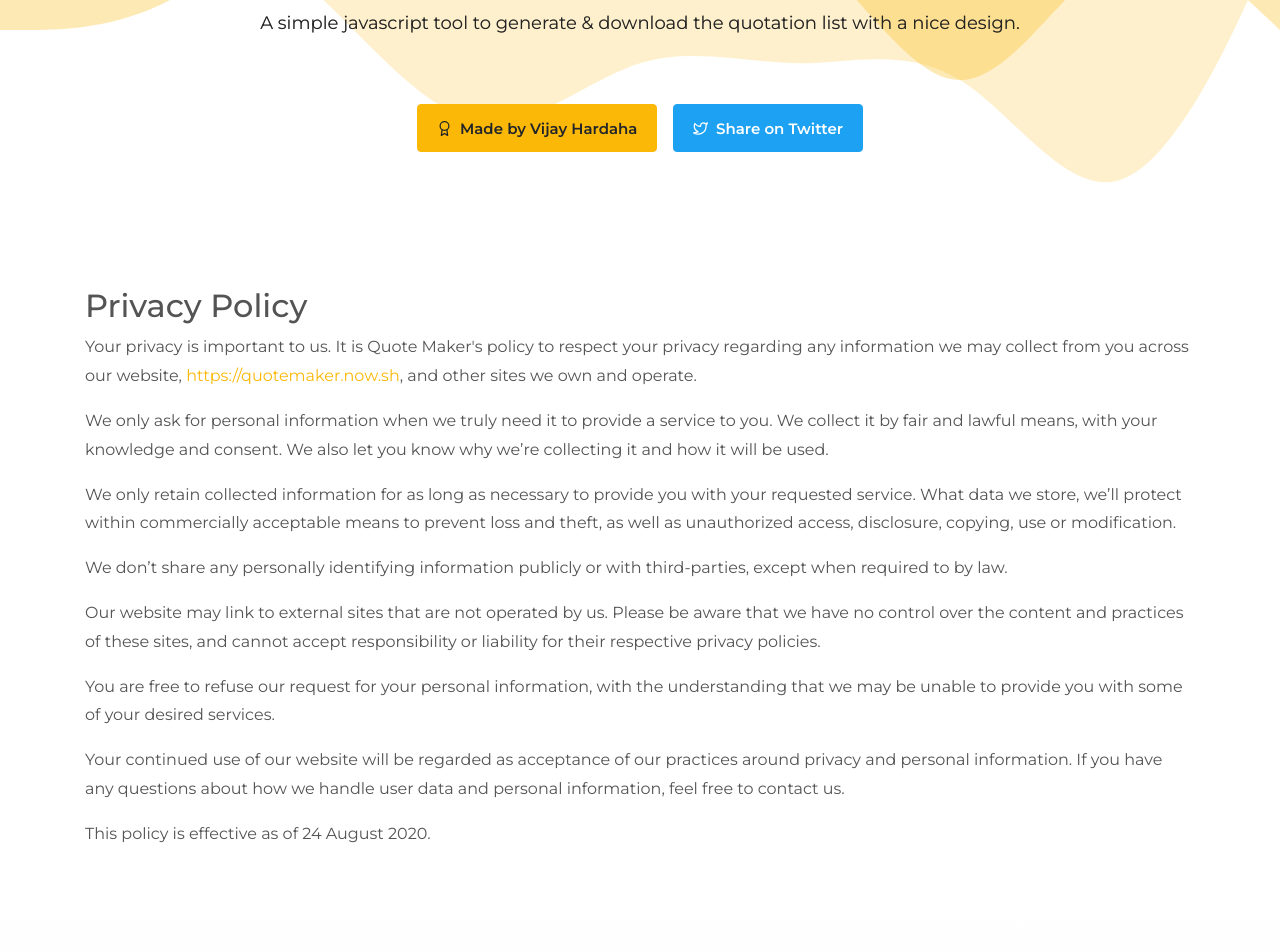
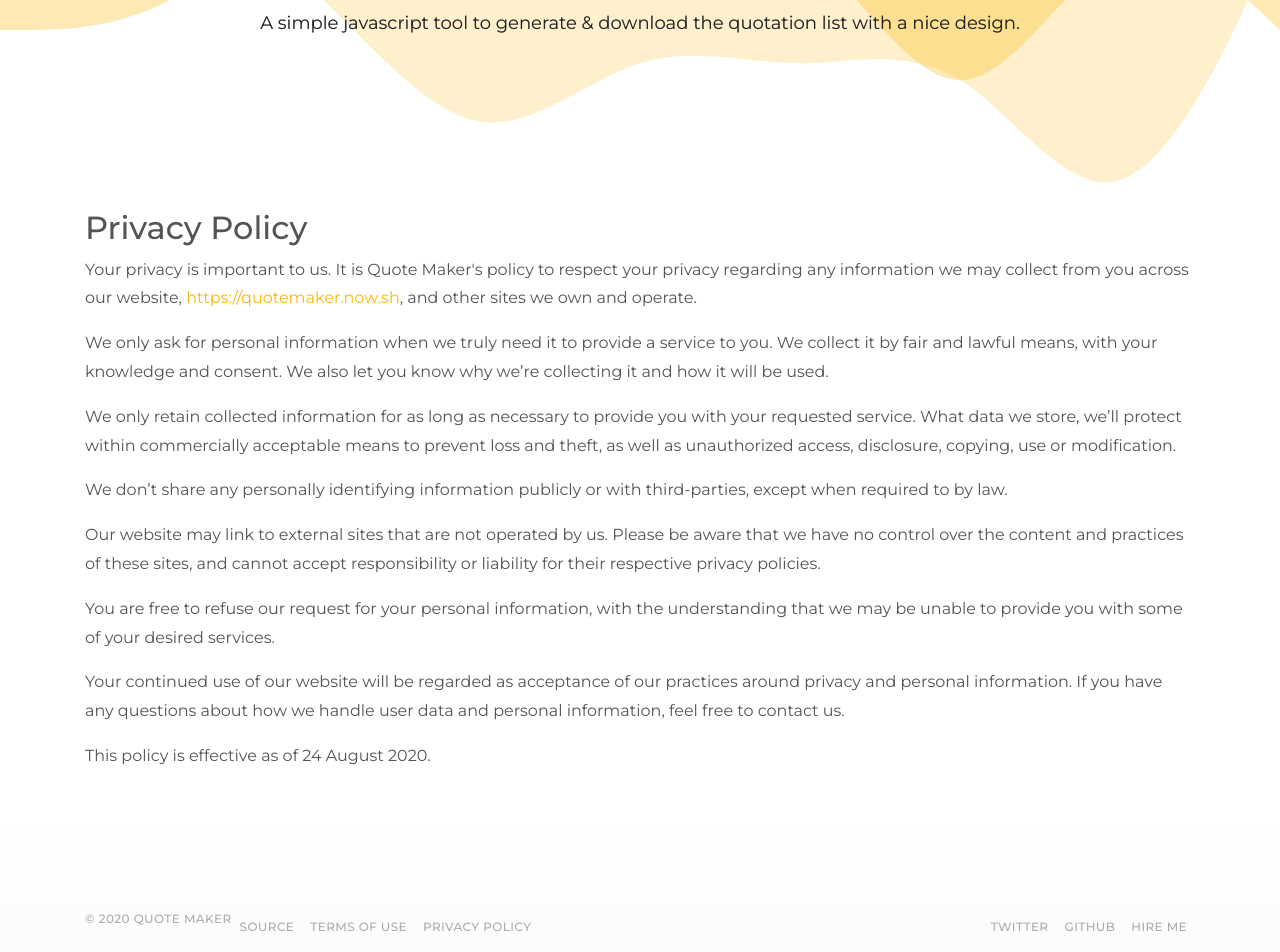
Before and after one commit to vijayhardaha/quotemaker.now.sh, a Next.js app: page /privacy-policy in a window 1280 px wide. Shown: the part 220-1172 px from the top of the page. Built offline with nearby package versions, Linux system fonts and the light colour scheme; a web font is replaced by a local one.

Commit message:
Fix issues

```diff
--- a/components/footer.js
+++ b/components/footer.js
@@ -46,7 +46,7 @@
 			<footer className="site-footer">
 				<Wrapper>
 					<div className="footer-inner">
-						<p className="copyright">&copy; 2020 Quotemaker</p>
+						<p className="copyright">&copy; 2020 <Link href="/">Quote Maker</Link></p>
 						<div className="links">
 							{links.map(({ url, title, external }, i) => {
 								return external ? (
--- a/components/form/builder.js
+++ b/components/form/builder.js
@@ -212,7 +212,7 @@
 				</Form>
 			)}
 			<Mobile>
-				<div class="bg-primary text-white p-3 mb-5 rounded">
+				<div className="bg-primary text-white p-3 mb-5 rounded">
 					<p className="mb-0">
 						This tool does not support preview on small screen.
 						Please use a device with big screen to see the previews.
--- a/components/form/modal.js
+++ b/components/form/modal.js
@@ -14,7 +14,7 @@
 				<h3 className="modal-heading">Reset data?</h3>
 				<p className="modal-text">
 					This can't be undone. All the form data will be set to
-					default data and you all changes will be gone.
+					default data and all your changes will be gone.
 				</p>
 				<div className="modal-actions">
 					<Button
--- a/components/header.js
+++ b/components/header.js
@@ -1,7 +1,7 @@
 /**
  * External dependancies
  */
-import { FiAward, FiTwitter } from "react-icons/fi";
+import Link from "next/link";
 
 /**
  * Internal dependancies
@@ -38,29 +38,11 @@
 			<header className="site-header">
 				<Wrapper>
 					<div className="header-content">
-						<h1 className="site-title">Quote Maker</h1>
+						<h1 className="site-title"><Link href="/">Quote Maker</Link></h1>
 						<p className="site-description">
 							A simple javascript tool to generate & download the
 							quotation list with a nice design.
 						</p>
-						<a
-							type="button"
-							href="http://twitter.com/vijayhardaha"
-							className="btn btn-primary"
-							target="_blank"
-						>
-							<FiAward />
-							Made by Vijay Hardaha
-						</a>
-						<a
-							type="button"
-							href="http://twitter.com/intent/tweet?url=https://quotemaker.now.sh/&text=Generate%20quick%20%23quotes%20for%20clients%20with%20QuoteMaker%20by%20%40vijayhardaha&original_referer=https://quotemaker.now.sh/"
-							className="btn btn-info"
-							target="_blank"
-						>
-							<FiTwitter />
-							Share on Twitter
-						</a>
 					</div>
 				</Wrapper>
 			</header>
--- a/package.json
+++ b/package.json
@@ -17,6 +17,7 @@
 		"last 4 major versions"
 	],
 	"devDependencies": {
+		"@fullhuman/postcss-purgecss": "^4.0.2",
 		"actionsack": "0.0.13",
 		"autoprefixer": "^9.8.6",
 		"bootstrap": "^4.6.0",
@@ -24,6 +25,7 @@
 		"dom-to-image": "^2.6.0",
 		"file-saver": "^2.0.5",
 		"postcss": "^8.2.7",
+		"postcss-combine-media-query": "^1.0.1",
 		"postcss-flexbugs-fixes": "^5.0.2",
 		"postcss-preset-env": "^6.7.0",
 		"react-bootstrap": "^1.5.1",
--- a/postcss.config.js
+++ b/postcss.config.js
@@ -12,6 +12,28 @@
 					"custom-properties": false,
 				},
 			},
-		]
+		],
+		[
+			"@fullhuman/postcss-purgecss",
+			{
+				content: [
+					"./node_modules/react-bootstrap/**/*.{js,jsx,ts,tsx}",
+					"./pages/**/*.{js,jsx,ts,tsx}",
+					"./components/**/*.{js,jsx,ts,tsx}",
+				],
+				safelist: [
+					"html",
+					"body",
+					"btn-primary",
+					"btn-dark",
+					"btn-danger",
+					"btn-secondary",
+					/col-*/,
+				],
+				defaultExtractor: (content) =>
+					content.match(/[\w-/:]+(?<!:)/g) || [],
+			},
+		],
+		"postcss-combine-media-query",
 	],
 };
--- a/styles/_footer.scss
+++ b/styles/_footer.scss
@@ -21,8 +21,28 @@
 
   .footer-inner {
     display: flex;
-    flex-direction: row;
+    flex-direction: column;
     align-items: center;
+
+    @include media-breakpoint-up("lg") {
+      flex-direction: row;
+      align-items: center;
+
+      .links {
+        margin-right: auto;
+      }
+
+      div {
+        a {
+          margin: 0 0 0 rem(24);
+        }
+      }
+    }
+
+    a {
+      margin: 0;
+      display: inline-block;
+    }
 
     div {
       display: inline-flex;
@@ -32,12 +52,8 @@
       list-style: none;
 
       a {
-        margin-left: rem(24);
+        margin: rem(15) rem(8) 0;
       }
-    }
-
-    .links {
-      margin-right: auto;
     }
   }
 }
--- a/styles/_header.scss
+++ b/styles/_header.scss
@@ -78,12 +78,4 @@
     text-shadow: 0 0 rgba($black, 0.3);
     font-size: em(18);
   }
-
-  a {
-    margin: rem(15) rem(8);
-
-    svg {
-      margin-right: rem(8);
-    }
-  }
 }
```
Also changed, not shown: 1 other file (tests, documents, lock files or other folders).
